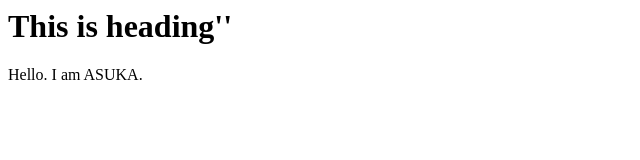
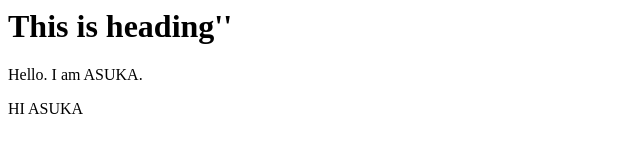
Before and after one commit to sheenam25/Sheenam-demo1, a plain HTML site: page index.html in a window 1280 px wide. Shown: the full height of the page, 0-640 px from the left. Drawn offline with Linux system fonts and the light colour scheme.

Commit message:
Hi to auska

```diff
--- a/index.html
+++ b/index.html
@@ -4,5 +4,6 @@
 This is heading''
 </h1>
 <p>Hello. I am ASUKA.</p>
+<p>HI ASUKA</p>
 </body>
 </html>
```
